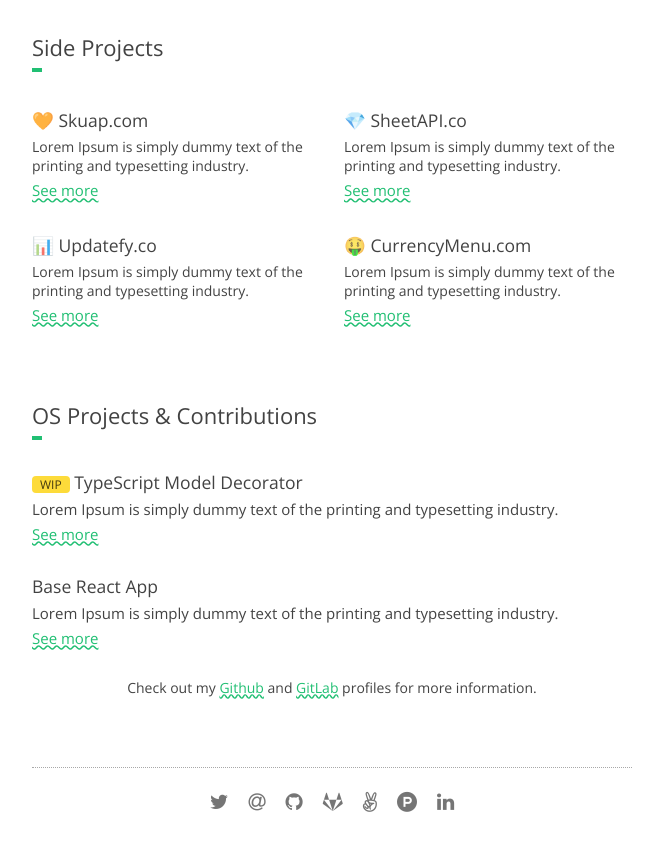
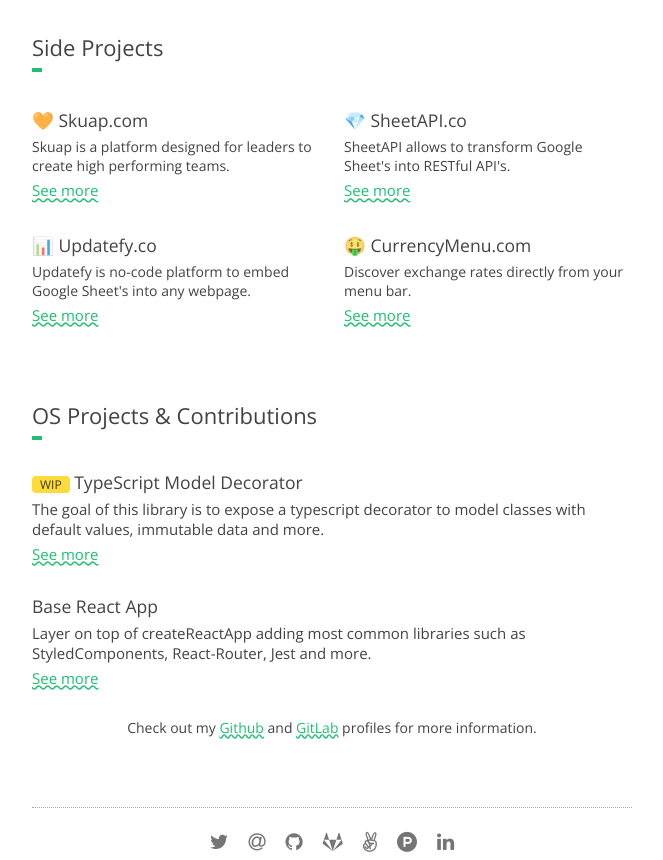
Before and after one commit to maxigimenez/www, a Next.js app: page / in a window 1280 px wide. Shown: the part 420-1280 px from the top of the page, without its empty margins (308-971 px from the left). Built offline with nearby package versions, Linux system fonts and the light colour scheme.

Commit message:
chore: update texts + remove unused code

```diff
--- a/components/bio.tsx
+++ b/components/bio.tsx
@@ -7,7 +7,7 @@
         <p>I'm a passionate developer with 9+ years of experience working on tech companies.</p>
         <p>Always seeking new challenges to learn as much as possible in the process.</p>
         <p>Enjoy working on agile teams with clear goals and direction.</p>
-        <p className="reach-out">If you want to reach out I'm on <a href="https://twitter.com/gmaxi_">Twitter</a> or <a href="https://github.com/maxigimenez">Github</a>.</p>
+        <p className="reach-out">If you want to reach out I'm on <a href="https://twitter.com/gmaxi_" title="Reach me out on twitter">Twitter</a> or <a href="https://github.com/maxigimenez" title="Check my Github profile">Github</a>.</p>
       </div>
 
       <style jsx>{`
--- a/components/os-projects.tsx
+++ b/components/os-projects.tsx
@@ -6,13 +6,13 @@
 
           <div className="open-source__project">
             <h3><span className="tag--wip">WIP</span> TypeScript Model Decorator</h3>
-            <p>Lorem Ipsum is simply dummy text of the printing and typesetting industry.</p>
+            <p>The goal of this library is to expose a typescript decorator to model classes with default values, immutable data and more.</p>
             <a href="https://github.com/maxigimenez/ts-model-decorator" title="ts-model-decorator">See more</a>
           </div>
 
           <div className="open-source__project">
             <h3>Base React App</h3>
-            <p>Lorem Ipsum is simply dummy text of the printing and typesetting industry.</p>
+            <p>Layer on top of createReactApp adding most common libraries such as StyledComponents, React-Router, Jest and more.</p>
             <a href="https://github.com/maxigimenez/base-react-app" title="base-react-app">See more</a>
           </div>
 
--- a/components/projects.tsx
+++ b/components/projects.tsx
@@ -7,22 +7,22 @@
         <div className="projects__container">
           <div>
             <h3>🧡 Skuap.com</h3>
-            <p>Lorem Ipsum is simply dummy text of the printing and typesetting industry.</p>
+            <p>Skuap is a platform designed for leaders to create high performing teams.</p>
             <a href="https://skuap.com" title="Skuap">See more</a>
           </div>
           <div>
             <h3>💎 SheetAPI.co</h3>
-            <p>Lorem Ipsum is simply dummy text of the printing and typesetting industry.</p>
+            <p>SheetAPI allows to transform Google Sheet's into RESTful API's.</p>
             <a href="https://sheetapi.co" title="SheetAPI">See more</a>
           </div>
           <div>
             <h3>📊 Updatefy.co</h3>
-            <p>Lorem Ipsum is simply dummy text of the printing and typesetting industry.</p>
+            <p>Updatefy is no-code platform to embed Google Sheet's into any webpage.</p>
             <a href="https://updatefy.co" title="Updatefy">See more</a>
           </div>
           <div>
             <h3>🤑 CurrencyMenu.com</h3>
-            <p>Lorem Ipsum is simply dummy text of the printing and typesetting industry.</p>
+            <p>Discover exchange rates directly from your menu bar.</p>
             <a href="https://currencymenu.com" title="CurrencyMenu">See more</a>
           </div>
         </div>
--- a/components/wrapper.tsx
+++ b/components/wrapper.tsx
@@ -4,6 +4,7 @@
   return (
     <>
     <Head>
+      <link rel="icon" href="https://emojipedia-us.s3.dualstack.us-west-1.amazonaws.com/thumbs/240/joypixels/239/large-green-square_1f7e9.png" />
       <link href="https://fonts.googleapis.com/css?family=Open+Sans:400,600,700&display=swap" rel="stylesheet" />
       <link href="https://stackpath.bootstrapcdn.com/font-awesome/4.7.0/css/font-awesome.min.css" rel="stylesheet" />
     </Head>
```
Also changed, not shown: pages/old.index.tsx (deleted, +0 -61 lines), pages/post/[id].tsx (deleted, +0 -14 lines).
